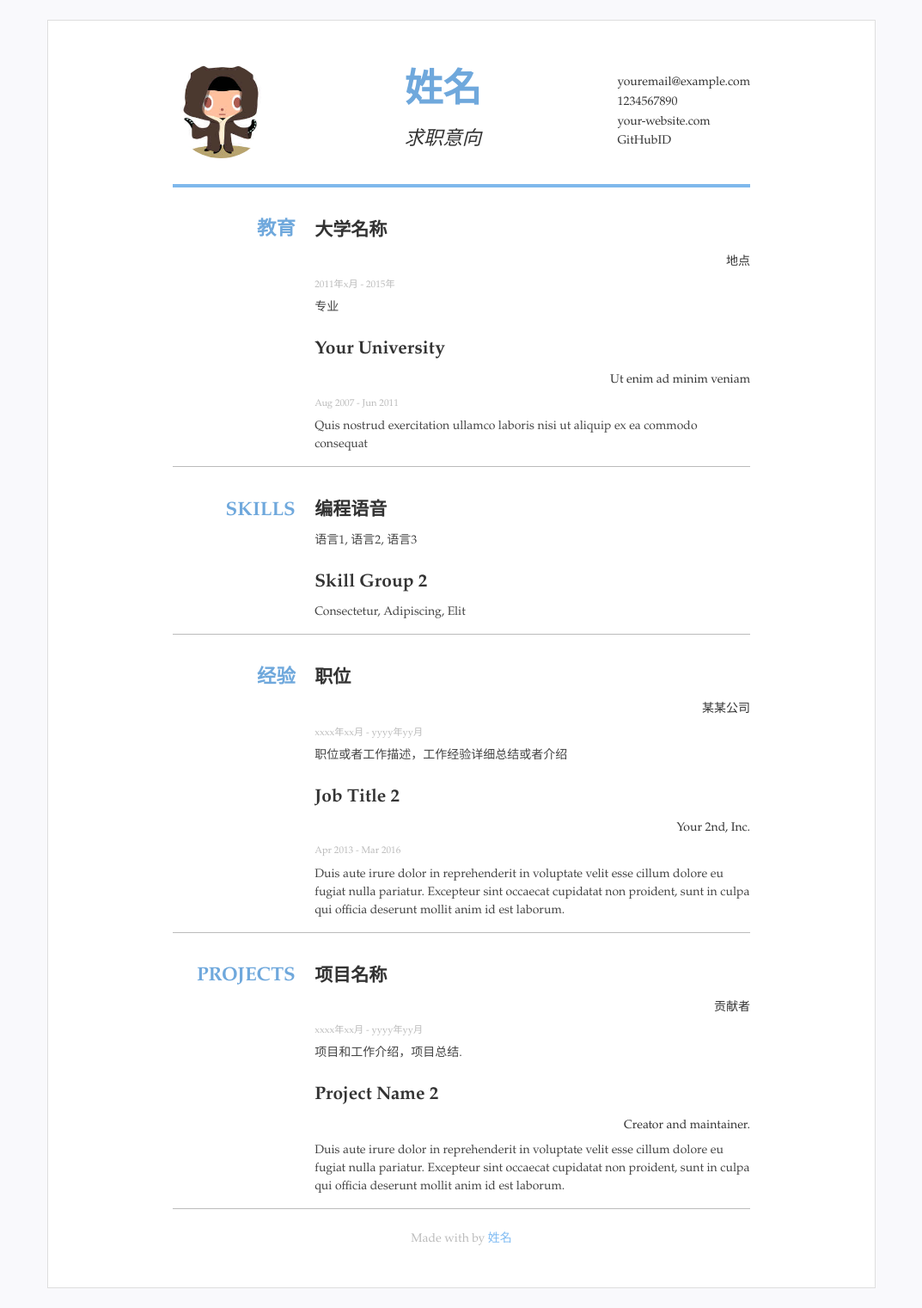
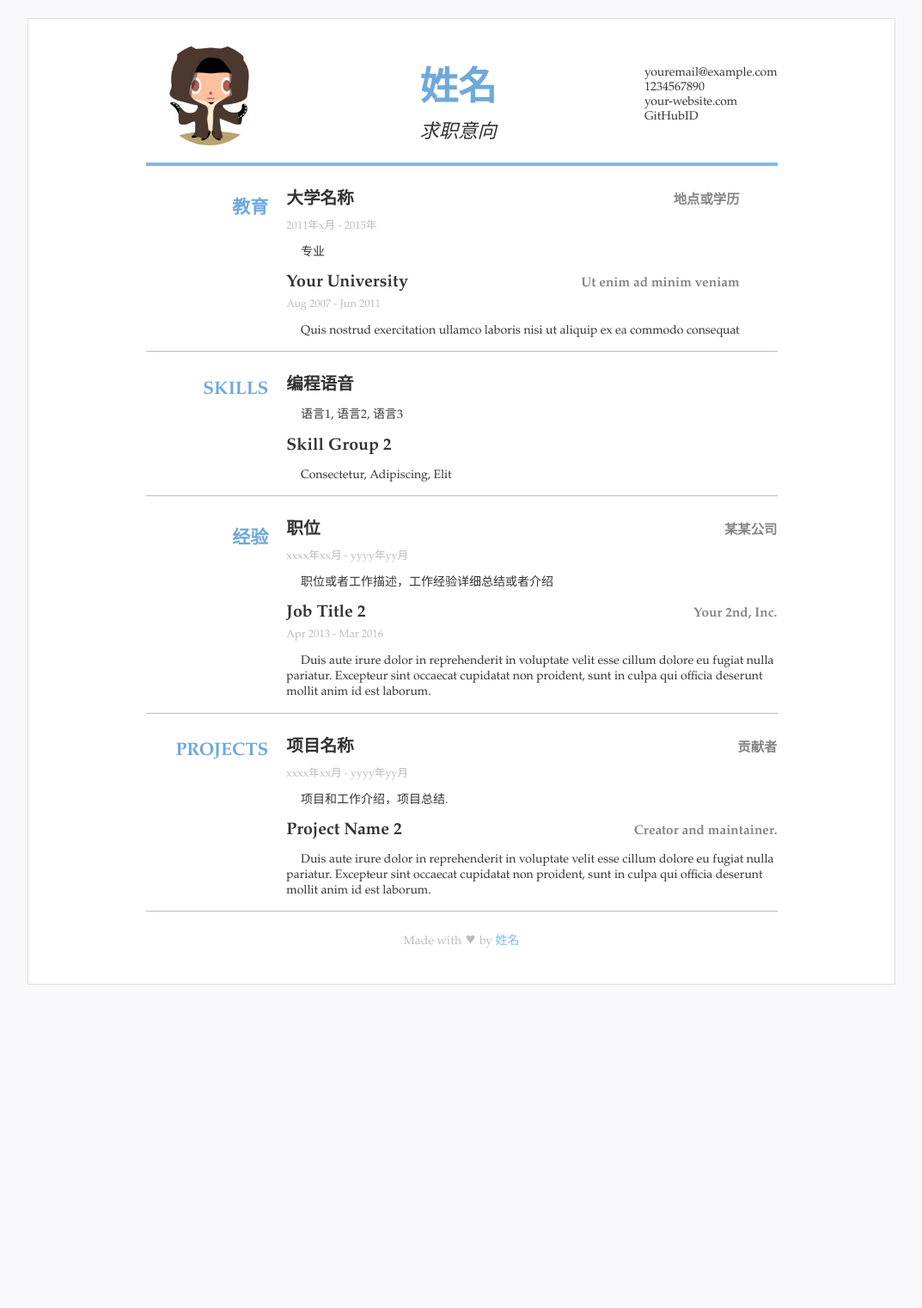
Before and after one commit to NewFuture/CV, a Jekyll site: the page built from index.html, in a window 1280 px wide. Shown: the whole page at 86% size, without its empty margins (103-1176 px from the left). Built offline with Jekyll 4.4.1, drawn with Linux system fonts in a browser that asks for light colours; after the commit the page ends 1166 px from its top, so only the background shows below that.

Commit message:
完善样式

```diff
--- a/_data/resume.yml
+++ b/_data/resume.yml
@@ -17,7 +17,7 @@ list:
     content:
       - title: 大学名称
         duration: 2011年x月 - 2015年
-        sub: 地点
+        sub: 地点或学历
         detail: 专业
       - title: Your University
         duration: Aug 2007 - Jun 2011
--- a/_sass/mobile.scss
+++ b/_sass/mobile.scss
@@ -6,6 +6,7 @@
   .container{
     padding-left: .5rem;
     padding-right: .5rem;
+    max-width: 90%;
   }
   header {
     display: block;
--- a/_sass/print.scss
+++ b/_sass/print.scss
@@ -86,4 +86,8 @@
     header {
         page-break-after: avoid;
     }
+    footer{
+        padding-bottom: 0;
+        margin: 0;
+    }
 }
--- a/_sass/resume.scss
+++ b/_sass/resume.scss
@@ -11,23 +11,20 @@ html {
   -ms-text-size-adjust: 100%;
   -webkit-overflow-scrolling: touch;
   -webkit-text-size-adjust: 100%;
-  padding: 1.618em;
+  padding: 1.5em;
 }
 body{
   text-align: center;
-  width: 100%;
-  font-family: 'Open Sans', 'Helvetica Neue', Helvetica, Arial, sans-serif;
-  font-size: 1rem;
-  margin: 0;
-  color: #222;
-  background-color: #fbfbfb;
+  // width: 100%;
+  max-width: 70em;
+
+  font: 400 1rem Palatino,"Palatino Linotype",Georgia,serif;
+
   background-color: #fff;
   border: 1px solid #dedede;
   color: #333;
-  font: 400 0.9375em/1.618 Palatino,"Palatino Linotype","Palatino LT STD","Book Antiqua",Georgia,serif;
   margin: 0 auto;
-  max-width: 70em;
-  padding: 1.618em;
+  padding: 1em;
   -webkit-font-smoothing: antialiased;
   -moz-osx-font-smoothing: grayscale;
   -webkit-hyphens: auto;
@@ -44,7 +41,8 @@ a:hover {
   text-decoration: underline;
 }
 .container{
-  max-width: 48rem;
+  max-width: 75%;
+  // max-width: 80%;
   margin-left: auto;
   margin-right: auto;
   text-align: left;
@@ -61,7 +59,10 @@ header {
   max-height: 8.5em;
   border-radius: 50%;
 }
-.avatar,#name-wrapper {
+.avatar{
+  padding: 1em;
+}
+#name-wrapper {
   padding-top: 2rem;
   padding-bottom: 1.5rem;
 }
@@ -69,6 +70,7 @@ header {
   font-size: 3.2rem;
   font-weight: 900;
   color: #6fa8dc;
+  display: inline;
 }
 #jobtitle{
   font-size: 1.6rem;
@@ -88,11 +90,10 @@ section{
   border-bottom: .1rem solid #bbbbbb;
 }
 .title{
-  font-size: 1.6rem;
+  font-size: 1.5rem;
   text-align: right;
   margin-right: 1em;
   min-width: 10rem;
-  // padding-bottom: .4rem;
   font-weight: 800;
   color: #6fa8dc;
 }
@@ -101,30 +102,42 @@ section{
 .block{
   margin-bottom: 1rem;
 }
+.block-head{
+  margin: .5rem auto .5em auto;
+}
+.block-head>*{
+  margin: 0;
+}
 .block-title{
-  font-size: 1.5rem;
-  margin-bottom: .5rem;
-  font-weight: 800;
+  font-size: 1.4rem;
+  font-weight: 700;
+  // margin-bottom: .5rem;
+  min-width: 60%;
+  display: inline-block;
 }
 .block-subtitle{
-  font-size: 1rem;
+  font-size: 1.1rem;
+  color: #858585;
   text-align: right;
-  margin-bottom: .5rem;
-  color: #333;
+
+  // margin-bottom: .5rem;
+  display: inline-block;
+  font-weight: 600;
+  min-width: 40%;
 }
 .block-duration{
-  font-size: .8rem;
-  margin-bottom: .5rem;
-  color: #bbbbbb;
+  font-size: .9rem;
+  color: #bbb;
+  margin: .2rem auto .5em auto;
 }
 .block-detail{
-  font-size: 1rem;
-  line-height: 1.5;
-  color: #444444;
-  font-weight:500;
+  // font-size: 1rem;
+  line-height: 1.3;
+  text-indent: 1.2em;
+  font-weight:400;
 }
 footer{
-  color: #bbbbbb;
+  color: #bbb;
   font-size: 1rem;
   min-height: 3rem;
   line-height: 3rem;
--- a/index.html
+++ b/index.html
@@ -20,7 +20,7 @@ layout: default
       </div>
       {% endif %}
       <div id="name-wrapper">
-        <div id="fullname">{{ site.data.resume.name }}</div>
+        <h1 id="fullname">{{ site.data.resume.name }}</h1>
         <div id="jobtitle">{{ site.data.resume.jobtitle }}</div>
       </div>
       <div id="contact">
@@ -39,13 +39,16 @@ layout: default
         <div class="content">
           {% for content in list.content %}
           <div class="block">
-            <h3 class="block-title">{{content.title}}</h3>
-            {% if content.sub %}
-            <div class="block-subtitle">{{content.sub}}</div>
-            {% endif %} {% if content.duration %}
+            <div class="block-head">
+              <h3 class="block-title">{{content.title}}</h3>
+              {% if content.sub %}
+              <div class="block-subtitle">{{content.sub}}</div>
+              {% endif %}
+            </div>
+            {% if content.duration %}
             <div class="block-duration">{{content.duration}}</div>
             {% endif %}
-            <div class="block-detail">{{content.detail }}</div>
+            <p class="block-detail">{{content.detail }}</p>
           </div>
           {% endfor %}
         </div>
@@ -54,7 +57,7 @@ layout: default
     </main>
   </div>
   <footer>
-    Made with <i class="fa fa-heart" aria-hidden="true"></i> by <a href="{{site.url}}">{{site.data.resume.name}}</a>
+    Made with &hearts; by <a href="{{site.url}}">{{site.data.resume.name}}</a>
   </footer>
 </body>
 
```
